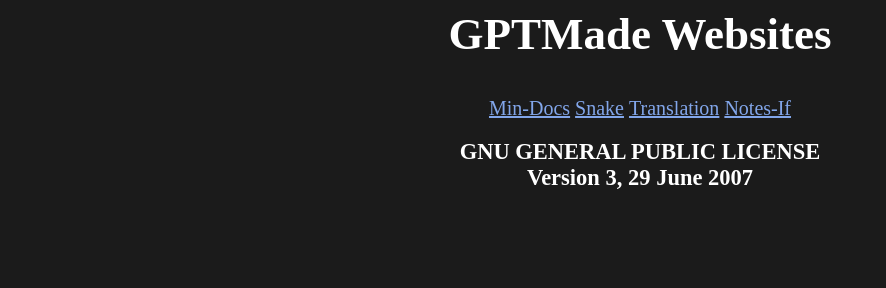
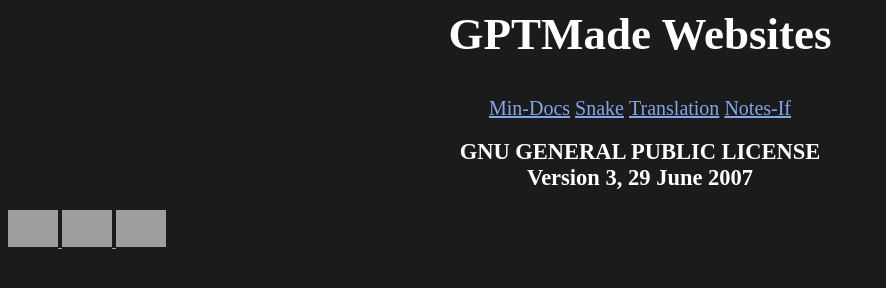
Before and after one commit to CellIJel/Websites, a plain HTML site: page index.html in a window 1280 px wide. Shown: the whole page, without its empty margins (0-886 px from the left). Drawn offline with Linux system fonts and the light colour scheme; grey boxes are pictures that could not be loaded.

Commit message:
Update index.html

```diff
--- a/index.html
+++ b/index.html
@@ -20,4 +20,15 @@
 <div class="div3">
     <h2>  GNU GENERAL PUBLIC LICENSE<br>Version 3, 29 June 2007</h2>
 </div>
+<div class="footer-link">
+    <a href="https://discordapp.com/users/1041001973211725864">
+        <img src="https://cdn.prod.website-files.com/6257adef93867e50d84d30e2/636e0a6cc3c481a15a141738_icon_clyde_white_RGB.png" alt="Description of the first image"style="width:50px;height:auto;">
+    </a>
+    <a href="https://youtube.com/@cellijel_crpsmtm">
+        <img src="https://uxwing.com/wp-content/themes/uxwing/download/brands-and-social-media/youtube-app-white-icon.png" alt="Description of the second image" style="width:50px;height:auto;">
+    </a>
+    <a href="https://github.com/CellIJel?tab=repositories">
+        <img src="https://img.icons8.com/ios11/512/FFFFFF/github.png" alt="Description of the third image" style="width:50px;height:auto;">
+    </a>
+</div>
 </html>
```
